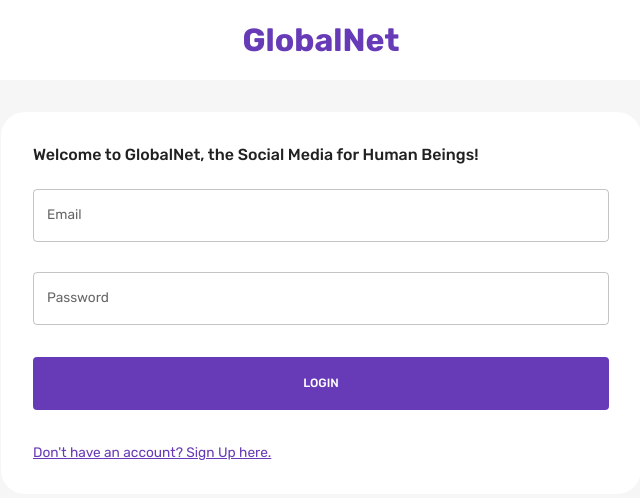
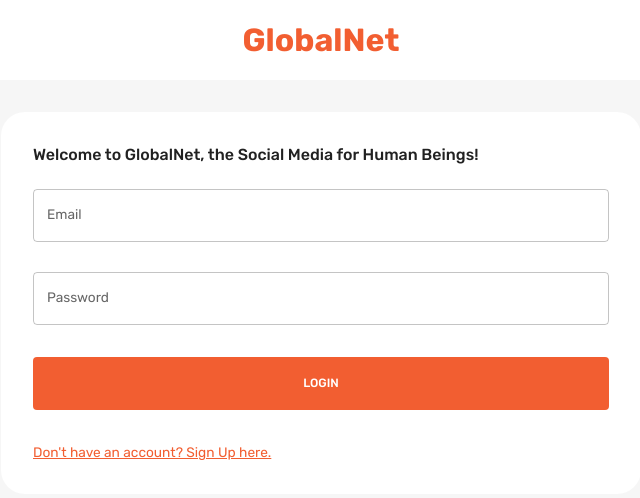
Before and after one commit to danielrotstein/globalnet, a React (Create React App) app in the folder client/: page / in a window 1280 px wide. Shown: the top 498 px of the page, without its empty margins (319-959 px from the left). Built offline with nearby package versions, Linux system fonts and the light colour scheme.

Commit message:
changed color in theme.js

```diff
--- a/client/src/theme.js
+++ b/client/src/theme.js
@@ -21,7 +21,7 @@ export const colorTokens = {
       200: "#99EEFD",
       300: "#66E6FC",
       400: "#33DDFB",
-      500: "#673ab7",
+      500: "#F25E31",
       600: "#00A0BC",
       700: "#006B7D",
       800: "#00353F",
@@ -31,6 +31,8 @@ export const colorTokens = {
 
  // EXTRA COLORS
   // #ffa726 #F25E31 #673ab7
+// OG COLOR
+  // 00D5FA
 
   // mui theme settings
   export const themeSettings = (mode) => {
```
